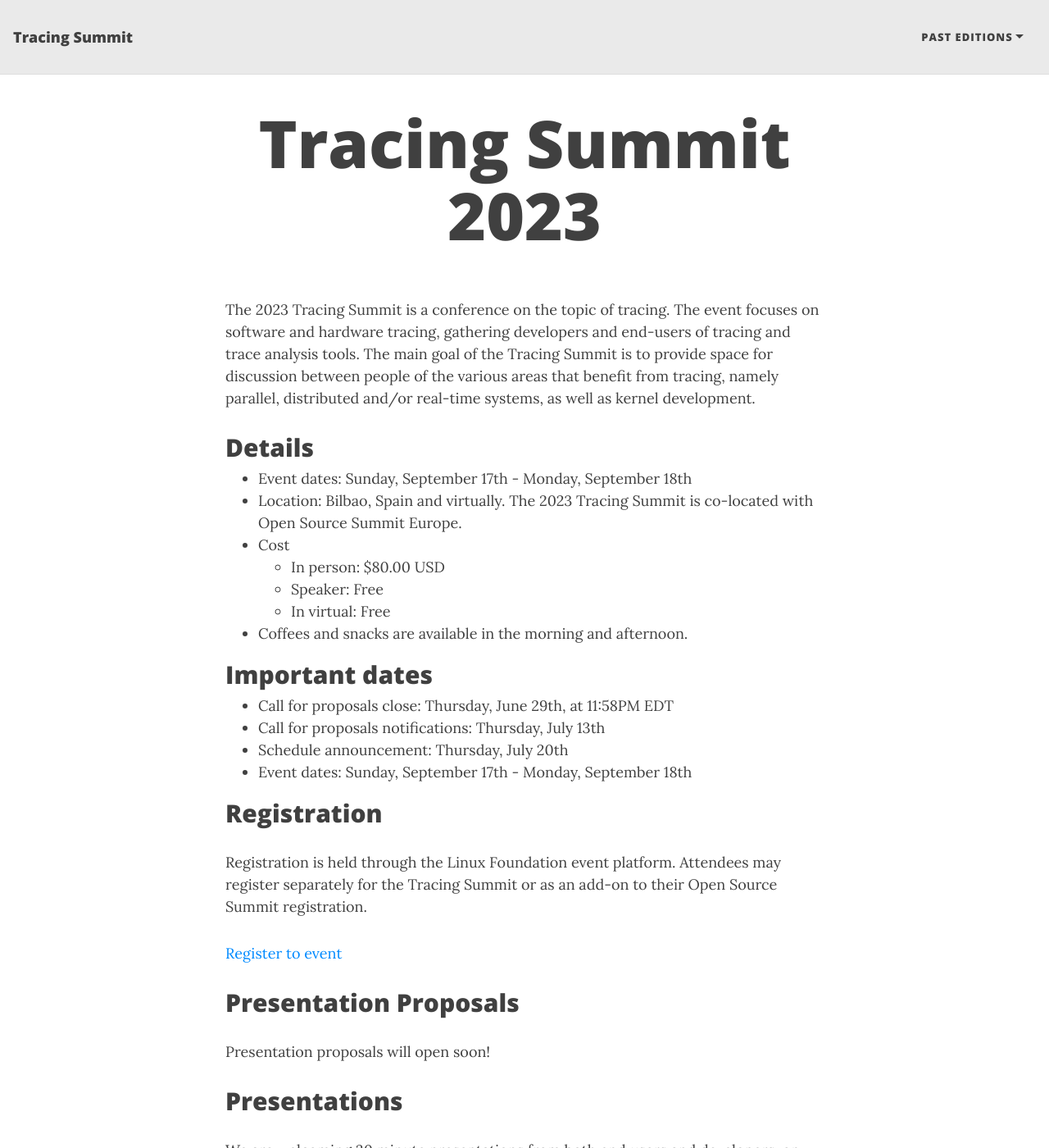
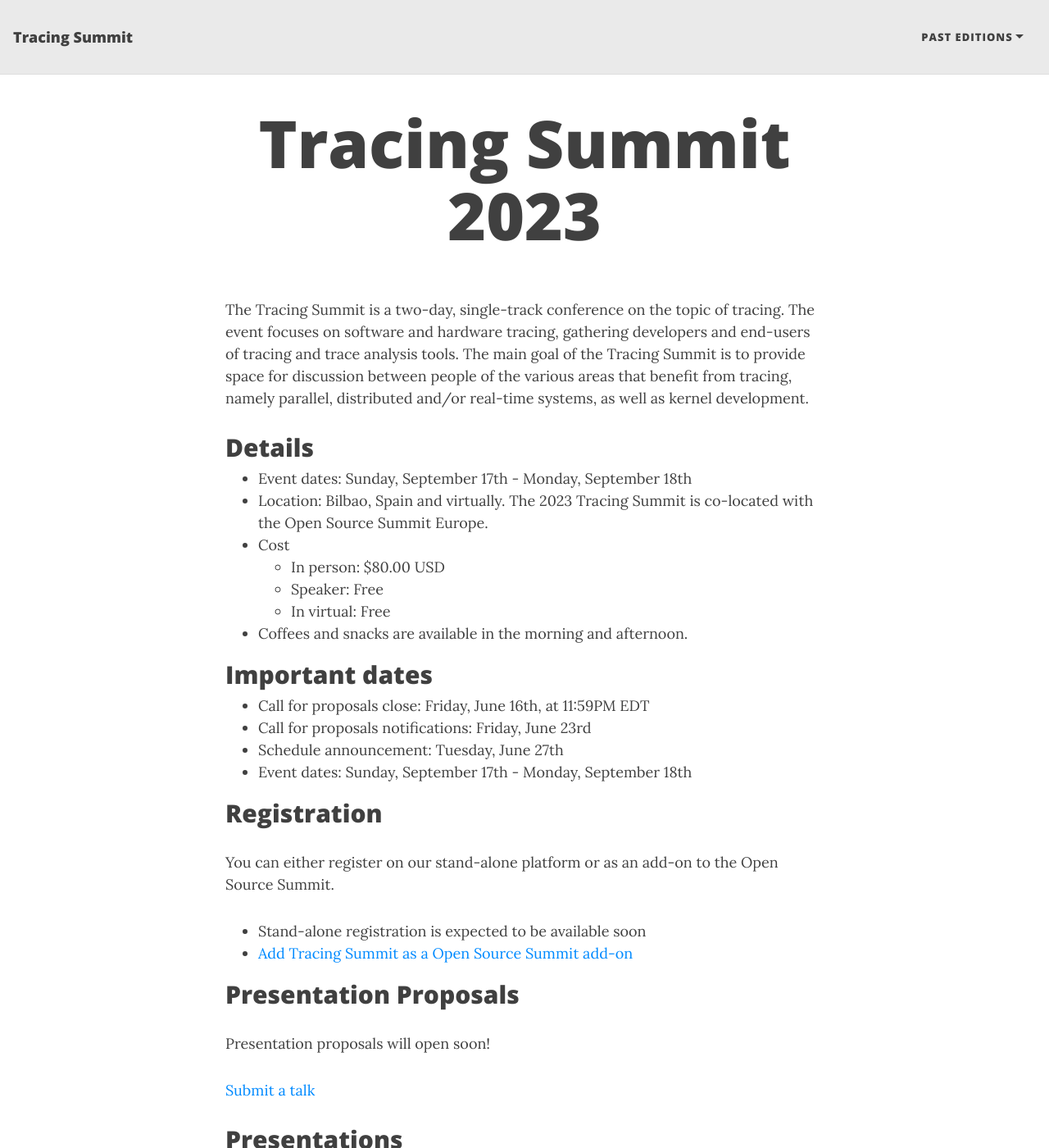
Before and after one commit to tracingsummit/tracingsummit.github.io, a Jekyll site: the page built from index.md, in a window 1280 px wide and 1400 px high. Shown: the whole window at 82% size. Built offline with Jekyll 4.4.1, drawn with Linux system fonts in a browser that asks for light colours; nearby versions of some CDN libraries; some of the changed text lies outside the part shown.

Commit message:
index: Open CFP for real!
Signed-off-by: Olivier Dion <odion@efficios.com>

```diff
--- a/index.md
+++ b/index.md
@@ -5,12 +5,18 @@
 redirect_from: /wiki/Main_Page/
 ---
 
-The 2023 Tracing Summit is a conference on the topic of tracing. The event focuses on software and hardware tracing, gathering developers and end-users of tracing and trace analysis tools. The main goal of the Tracing Summit is to provide space for discussion between people of the various areas that benefit from tracing, namely parallel, distributed and/or real-time systems, as well as kernel development.
+The Tracing Summit is a two-day, single-track conference on the topic of
+tracing. The event focuses on software and hardware tracing, gathering
+developers and end-users of tracing and trace analysis tools. The main goal of
+the Tracing Summit is to provide space for discussion between people of the
+various areas that benefit from tracing, namely parallel, distributed and/or
+real-time systems, as well as kernel development.
 
 ## Details
 
 * Event dates: Sunday, September 17th - Monday, September 18th
-* Location: Bilbao, Spain and virtually. The 2023 Tracing Summit is co-located with Open Source Summit Europe.
+* Location: Bilbao, Spain and virtually. The 2023 Tracing Summit is co-located
+  with the Open Source Summit Europe.
 * Cost
 	* In person: $80.00 USD
     * Speaker: Free
@@ -19,20 +25,23 @@
 
 ## Important dates
 
-* Call for proposals close: Thursday, June 29th, at 11:58PM EDT
-* Call for proposals notifications: Thursday, July 13th
-* Schedule announcement: Thursday, July 20th
+* Call for proposals close: Friday, June 16th, at 11:59PM EDT
+* Call for proposals notifications: Friday, June 23rd
+* Schedule announcement: Tuesday, June 27th
 * Event dates: Sunday, September 17th - Monday, September 18th
 
 ## Registration
 
-Registration is held through the Linux Foundation event platform. Attendees may register separately for the Tracing Summit or as an add-on to their Open Source Summit registration.
+You can either register on our stand-alone platform or as an add-on to the Open Source Summit.
 
-[Register to event](https://events.linuxfoundation.org/open-source-summit-europe/features/co-located-events/)
+* Stand-alone registration is expected to be available soon
+* [Add Tracing Summit as a Open Source Summit add-on](https://events.linuxfoundation.org/open-source-summit-europe/features/co-located-events/)
 
 ## Presentation Proposals
 
 Presentation proposals will open soon!
+
+[Submit a talk](https://cfp.tracingsummit.org/ts2023/cfp)
 
 ## Presentations
 We are welcoming 30 minute presentations from both end users and developers, on topics covering, but not limited to:
```
Also changed, not shown: other parts of index.md (+7 -2 lines).
